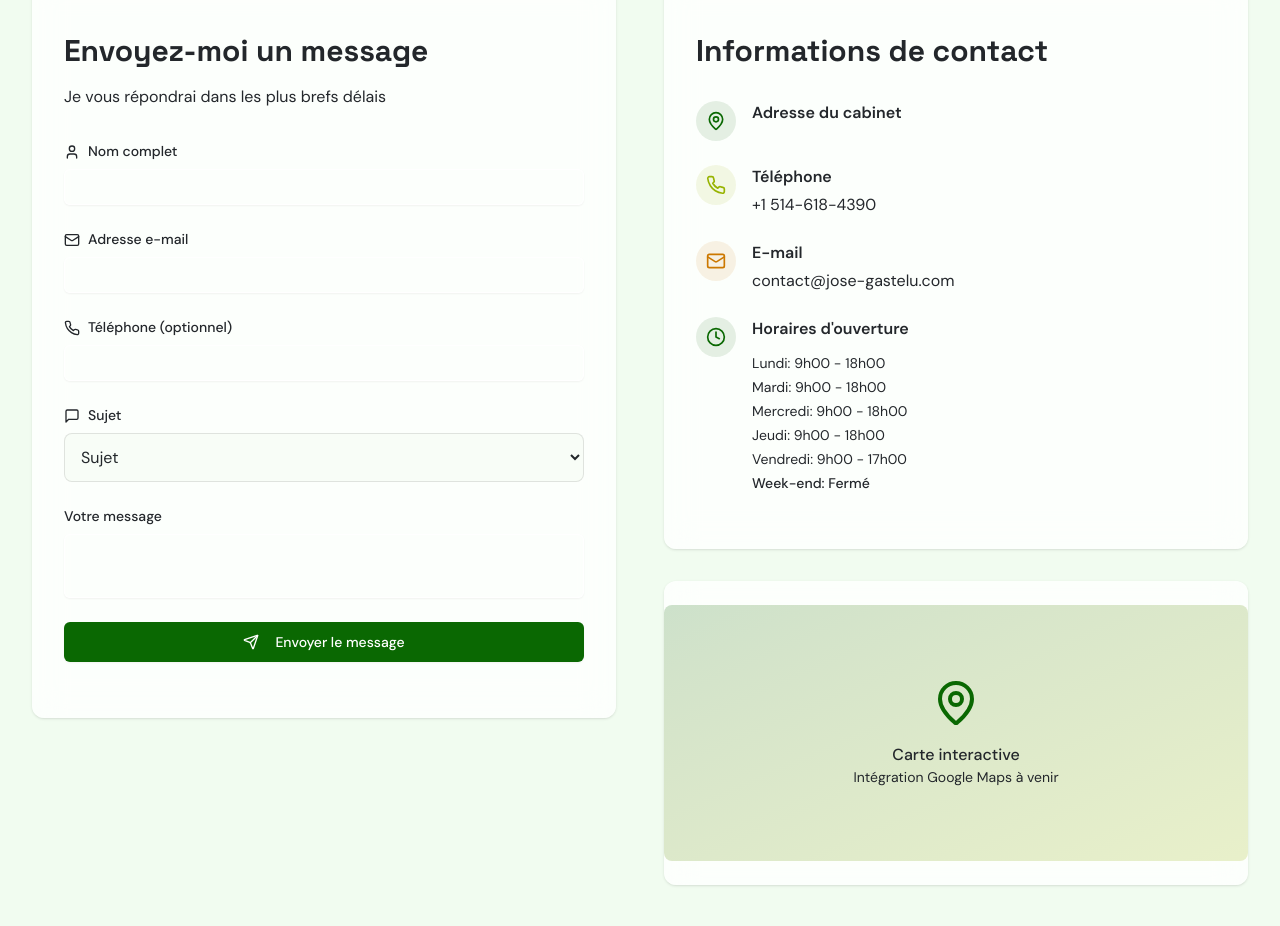
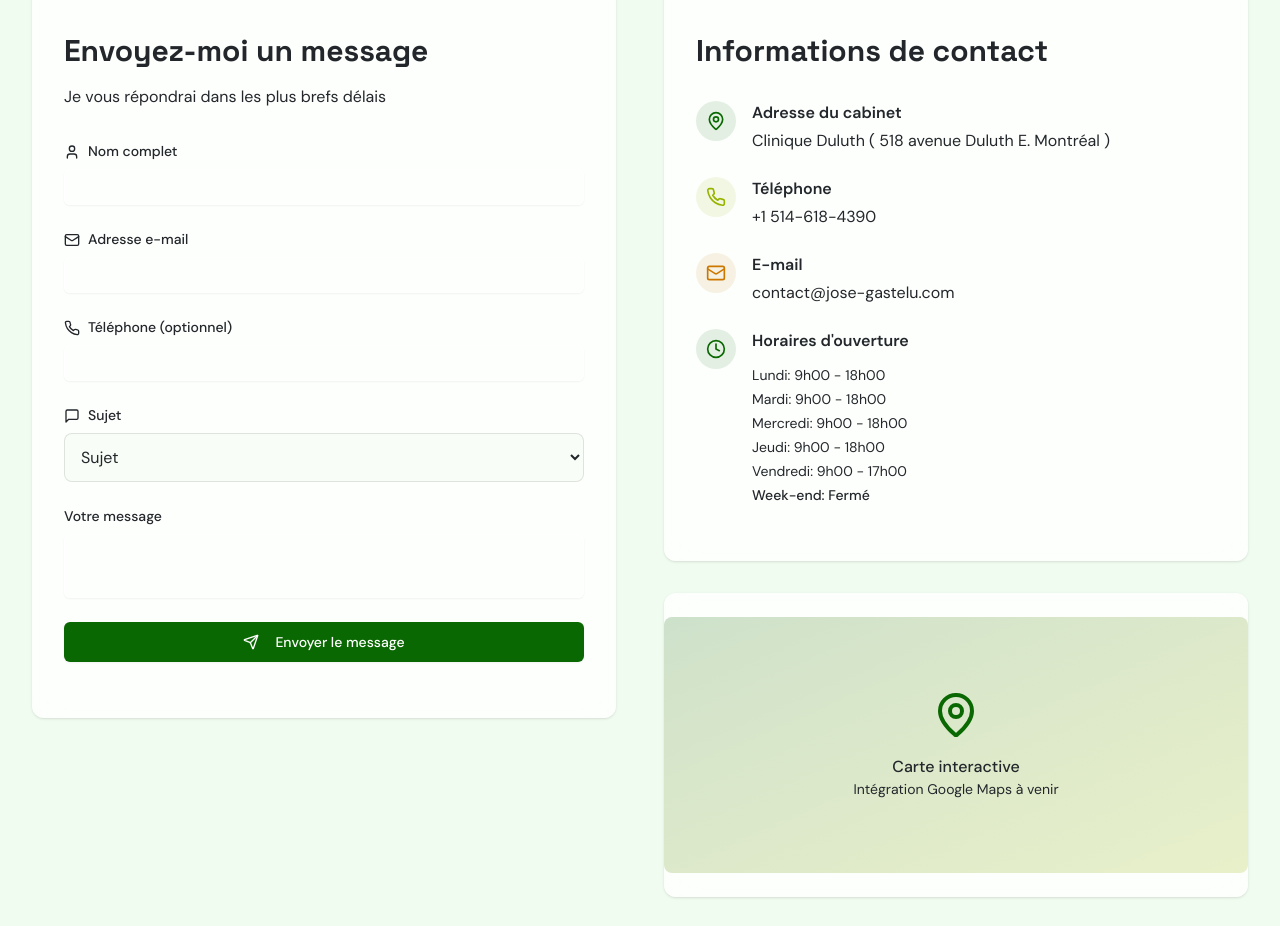
Before and after one commit to josegastelu/jose, a Next.js app: page /contact in a window 1280 px wide. Shown: the part 780-1706 px from the top of the page. Built offline with nearby package versions, Linux system fonts and the light colour scheme.

Commit message:
Update contact page with address details for Clinique Duluth

```diff
--- a/app/contact/page.tsx
+++ b/app/contact/page.tsx
@@ -50,7 +50,7 @@ const content = {
       title: "Informations de contact",
       address: {
         title: "Adresse du cabinet",
-        line1: "",
+        line1: "Clinique Duluth ( 518 avenue Duluth E. Montréal )",
         line2: "",
       },
       phone: {
@@ -109,7 +109,7 @@ const content = {
       title: "Información de contacto",
       address: {
         title: "Dirección del consultorio",
-        line1: "",
+        line1: "Clinique Duluth ( 518 avenue Duluth E. Montréal )",
         line2: "",
       },
       phone: {
@@ -168,7 +168,7 @@ const content = {
       title: "Contact information",
       address: {
         title: "Office address",
-        line1: "",
+        line1: "Clinique Duluth ( 518 avenue Duluth E. Montréal )",
         line2: "",
       },
       phone: { title: "Phone", number: "+1 514-618-4390" },
```
